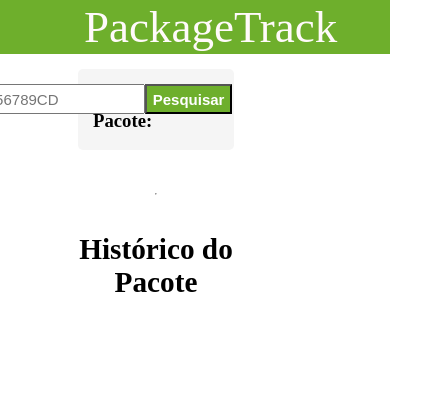
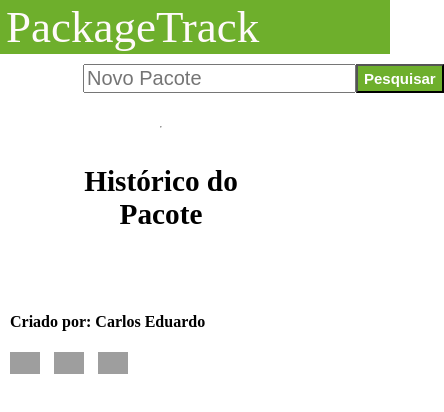
Before and after one commit to carlosEduardo704/rastreador_de_encomendas, a plain HTML site: page templates/rastreamento.html in a window 390 px wide. Shown: the whole page, 444 px wide, since content can reach past the window. Drawn offline with Linux system fonts and the light colour scheme; no server answers; grey boxes are pictures that could not be loaded.

Commit message:
add footer and adjusting elements to mobile users

```diff
--- a/static/css/rastreamentoStyle.css
+++ b/static/css/rastreamentoStyle.css
@@ -3,40 +3,28 @@ body {
     margin: 0px;
 }
 
-
-/* teste
-border: solid 1px black;
- */
-
 /* nav-bar */
 
 .navBar {
     display: flex;
-    justify-content: center;
+    justify-content: start;
     margin-bottom: 5px;
     background-color: #6EAF2C;
-
 }
 
 #divMaior {
     display: flex;
     flex-direction: column;
     align-items: center;
+    padding: 5px;
     width: 80%;
+    flex-wrap: wrap;
 }
 
 #divPesquisar {
     width: 50%;
-    display: inline-flex;
-    background-color: #f5f5f5;
-    border-radius: 5px;
-    margin: 10px;
 }
 
-.divBotaoNavBar {
-    display: flex;
-    width: 60%;
-}
 
 .botaoNavbar {
     background: transparent;
@@ -51,20 +39,16 @@ border: solid 1px black;
 .textoPesquisar {
     width: 50%;
     margin-left: 15px;
+    display: flex;
 }
 
 .inputsButoes{
-    margin: 1%;
-    width: 50%;
-    height: 30px;
     display: flex;
-    justify-content: end;
-    margin-top: 15px;
 
 }
 
 .inputsButoes input {
-    font-size: 15px;
+    font-size: 20px;
 }
 
 .inputsButoes button {
@@ -104,3 +88,18 @@ li {
     padding: 15px;
 
 }
+
+
+/* HEADER - rodapé*/
+.copyright {
+    color: black;
+}
+.icones_footer{
+    width: 30px;
+    padding-right: 10px;
+}
+
+#FOOTER {
+    padding: 10px;
+
+}
--- a/templates/rastreamento.html
+++ b/templates/rastreamento.html
@@ -13,7 +13,9 @@
 
     <!-- navbar -->
     <div class="navBar">
-        <div class="divBotaoNavBar"> <button class="botaoNavbar">PackageTrack</button> </div>
+        <div class="divBotaoNavBar">
+            <button class="botaoNavbar" onclick="home()">PackageTrack</button>
+    </div>
     </div>
 
     <!-- Novo pacote -->
@@ -22,13 +24,8 @@
 
         <div id="divPesquisar">
 
-
-            <div class="textoPesquisar">
-                <h3>Novo Pacote:</h3>
-            </div>
-
             <div class="inputsButoes">
-                <input type="text" id="inputCodigo" placeholder="AB123456789CD">
+                <input type="text" id="inputCodigo" placeholder="Novo Pacote">
                 <button onclick="checaCodigo()">Pesquisar</button>
             </div>
 
@@ -58,11 +55,24 @@
                 <ul id="informacoesPacotes"></ul>
             </div>
 
-
-
     </div>
 
 
 
 </body>
+
+<footer>
+    <div id="FOOTER">
+
+        <h4 class="copyright">Criado por: Carlos Eduardo</h4>
+    <a href="https://facebook.com/cadunokia" target="_blank">
+        <img src="https://cdn-icons-png.flaticon.com/512/5968/5968764.png" class="icones_footer"></a>
+    <a href="https://linkedin.com/in/carlos-eduardo-704" target="_blank">
+        <img src="https://cdn-icons-png.flaticon.com/512/145/145807.png" class="icones_footer"></a>
+    <a href="https://github.com/carlosEduardo704" target="_blank">
+        <img src="https://cdn-icons-png.flaticon.com/512/733/733609.png" class="icones_footer"></a>
+
+    </div>
+</footer>
+
 </html>
```
Lines whose indentation alone changed are shown as unchanged.
